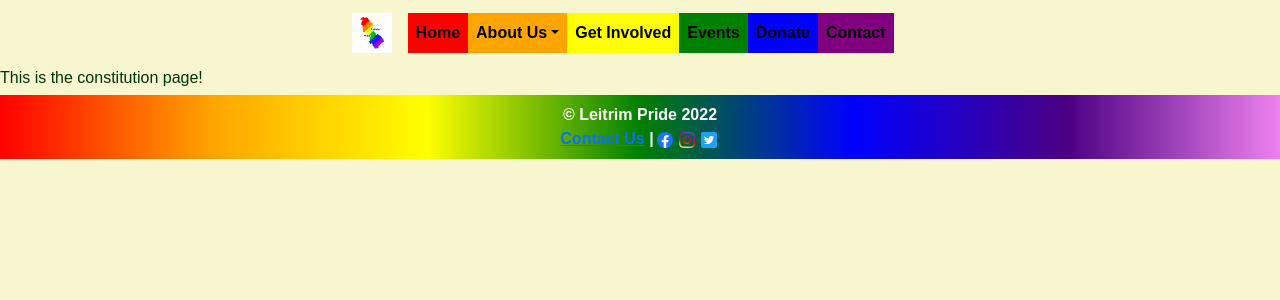
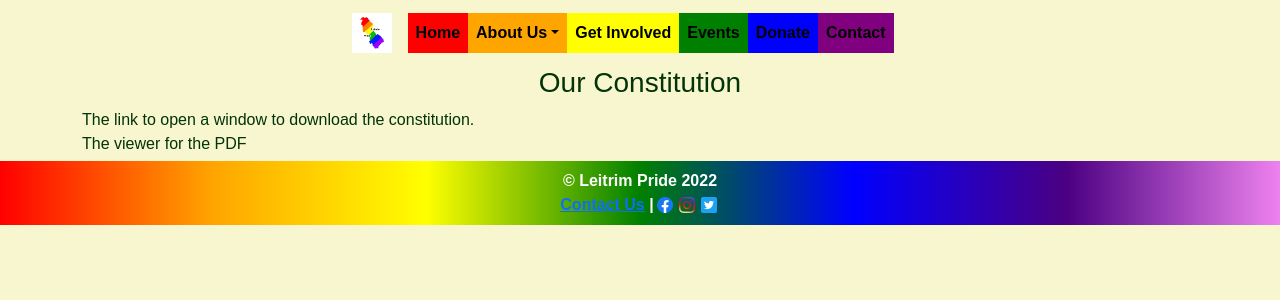
Before and after one commit to Jacobs1986/leitrim-pride, a React (Create React App) app in the folder client/: page /constitution in a window 1280 px wide. Shown: the top 300 px of the page. Built offline with nearby package versions, Linux system fonts and the light colour scheme.

Commit message:
Put in some test code so that I can get a better understanding of the layout

```diff
--- a/client/src/pages/constitution-page.js
+++ b/client/src/pages/constitution-page.js
@@ -1,7 +1,28 @@
 import React from "react";
+
+// Bootstrap
+import {
+    Container,
+    Row,
+    Col
+} from 'react-bootstrap';
 
 export default function Constitution() {
     return (
-        <div>This is the constitution page!</div>
+        <div>
+            <Container>
+                <h3 className='centerText'>Our Constitution</h3>
+                <Row>
+                    <Col>
+                        The link to open a window to download the constitution.
+                    </Col>
+                </Row>
+                <Row>
+                    <Col>
+                        The viewer for the PDF
+                    </Col>
+                </Row>
+            </Container>
+        </div>
     );
 };
```
